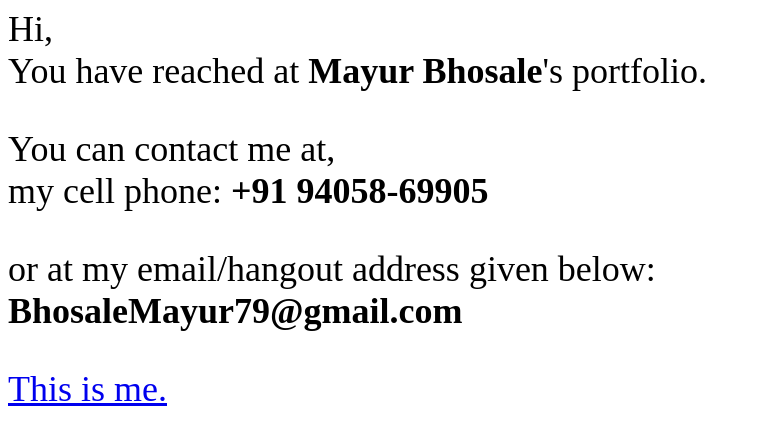
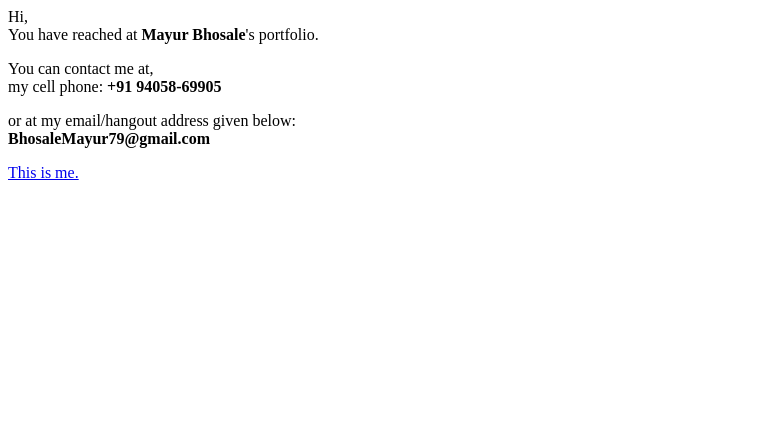
Before and after one commit to bhosalemayur/bhosalemayur.github.io, a plain HTML site: page index.html in a window 1280 px wide. Shown: the whole page, without its empty margins (0-760 px from the left). Drawn offline with Linux system fonts and the light colour scheme.

Commit message:
Update index.html

```diff
--- a/index.html
+++ b/index.html
@@ -1,5 +1,5 @@
-<p style="font-size:36px;">Hi,<br>You have reached at <strong>Mayur Bhosale</strong>'s portfolio.</p>
-<p style="font-size:36px;">You can contact me at,<br>my cell phone: <strong>+91 94058-69905</strong></p>
-<p style="font-size:36px;">or at my email/hangout address given below:<br><strong>BhosaleMayur79@gmail.com</strong></p>
+<p >Hi,<br>You have reached at <strong>Mayur Bhosale</strong>'s portfolio.</p>
+<p >You can contact me at,<br>my cell phone: <strong>+91 94058-69905</strong></p>
+<p >or at my email/hangout address given below:<br><strong>BhosaleMayur79@gmail.com</strong></p>
 <p></p>
-<p style="font-size:36px;"><a href="/avatar/A8F903FE-EA30-4F3F-9F4D-A7E1DE54602B.jpeg">This is me.</a></p>
+<p><a href="/avatar/A8F903FE-EA30-4F3F-9F4D-A7E1DE54602B.jpeg">This is me.</a></p>
```
